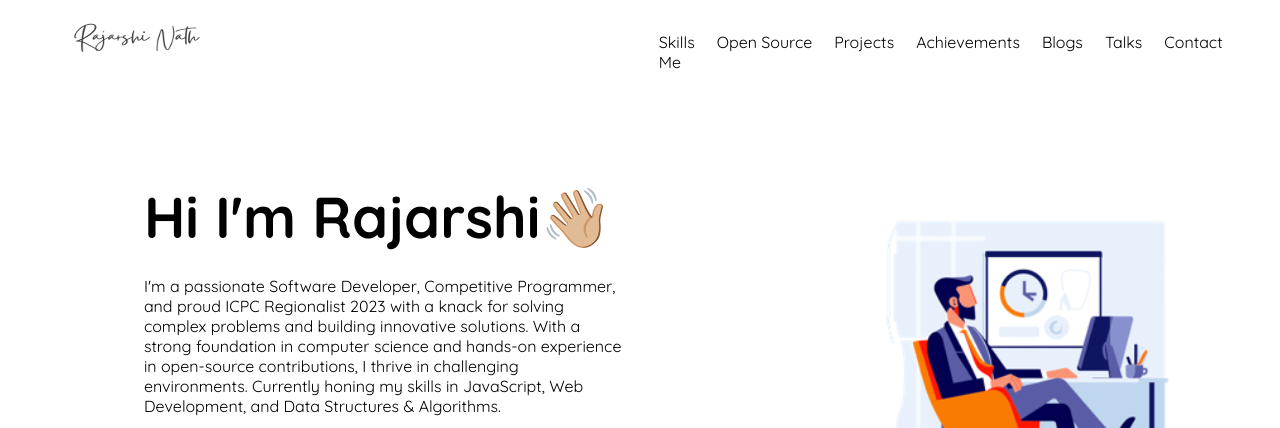
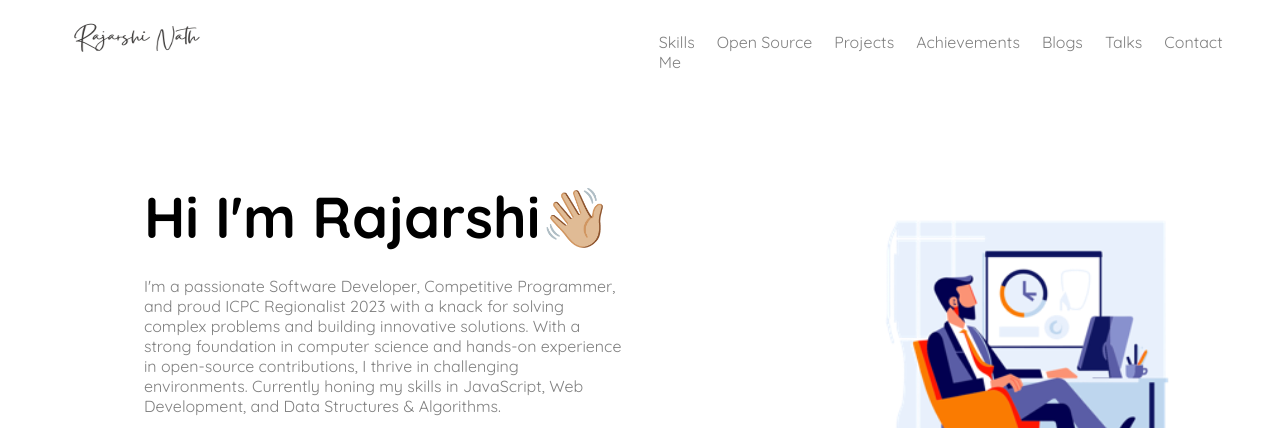
Before and after one commit to Max-31/CodSoft, a plain HTML site: page Task_Portfolio/index.html in a window 1280 px wide. Shown: the top 428 px of the page. Drawn offline with nearby package versions, Linux system fonts and the light colour scheme.

Commit message:
ft.: Nav bar hover update

```diff
--- a/Task_Portfolio/style.css
+++ b/Task_Portfolio/style.css
@@ -41,7 +41,7 @@
 }
 
 .menu a {
-    color: var(--textColor);
+    color: var(--textColor3);
     text-decoration: none;
     width: 100%;
     margin-right: 3%;
@@ -49,7 +49,8 @@
 }
 
 .menu a:hover {
-    text-decoration: underline;
+    /* text-decoration: underline; */
+    color: var(--textColor);
 }
 
 .mainDiv {
@@ -71,6 +72,7 @@
 .introText {
     font-size: 1rem;
     padding-bottom: 3%;
+    color: var(--textColor3);
 }
 
 .introText dd {
```
